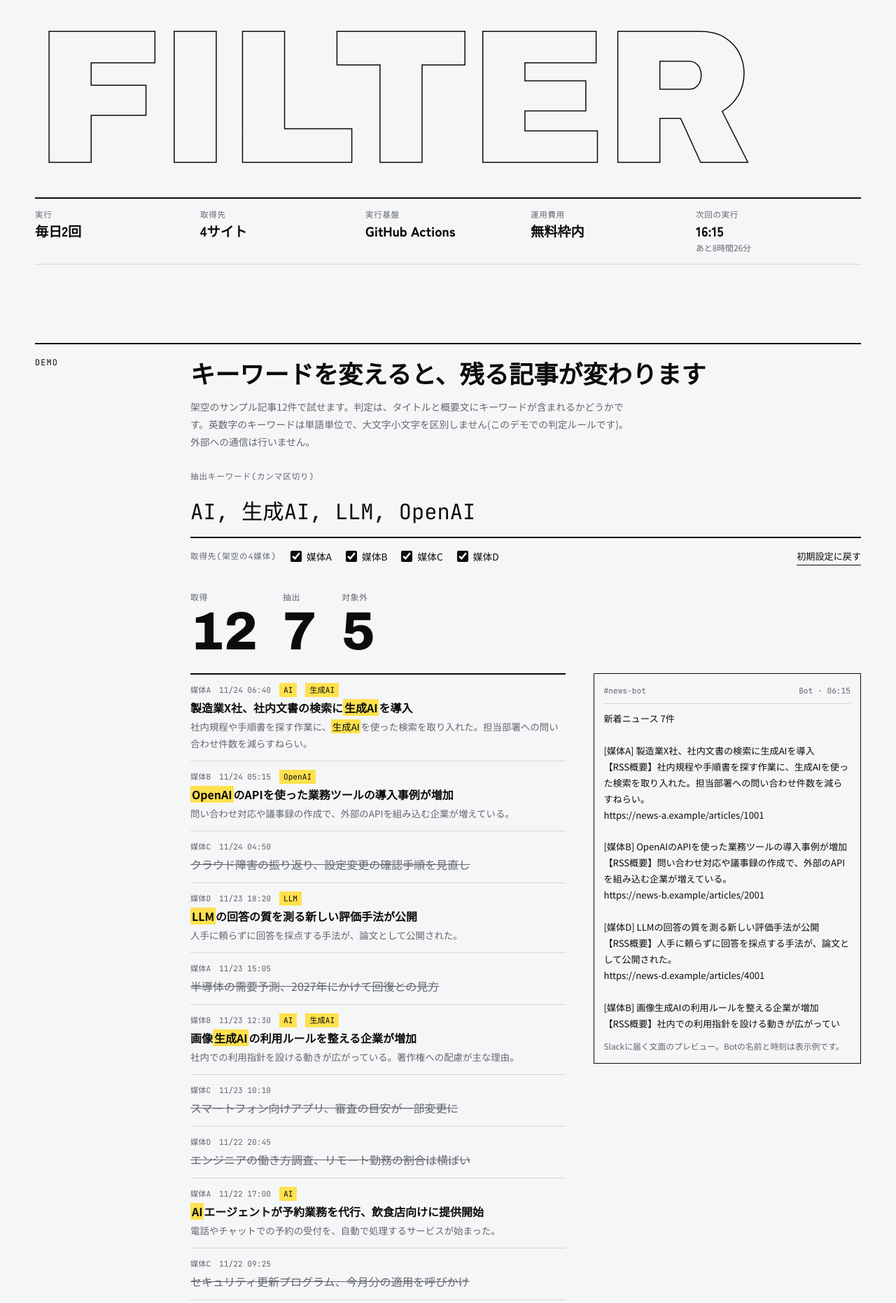
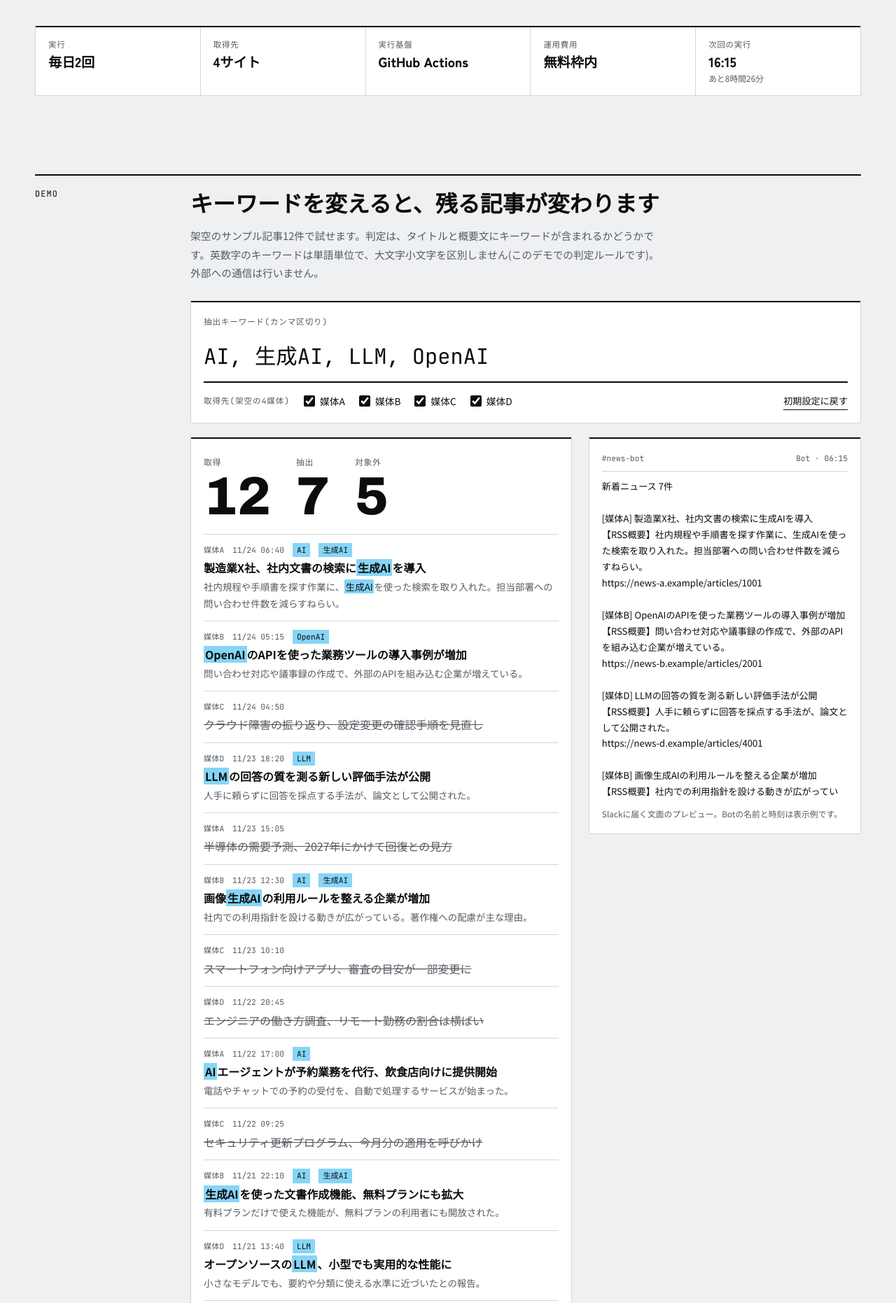
Before and after one commit to Ta-Motsu/automation-demo, a plain HTML site: page news-bot/index.html in a window 1280 px wide. Shown: the part 587-2449 px from the top of the page at 70% size. Drawn offline with Linux system fonts and the light colour scheme.

Commit message:
news-bot: light-blue highlight, panel grouping, heading fix
Co-Authored-By: Claude Sonnet 5.5 <noreply@anthropic.com>
Claude-Session: https://claude.ai/code/session_01NQxGe87jNY8w6jLxVNUyqQ

```diff
--- a/news-bot/index.html
+++ b/news-bot/index.html
@@ -12,10 +12,10 @@
 <link rel="preconnect" href="https://fonts.gstatic.com" crossorigin>
 <link rel="stylesheet" href="https://fonts.googleapis.com/css2?family=Archivo:wdth,wght@62..125,600..900&family=JetBrains+Mono:wght@400;500&family=Noto+Sans+JP:wght@400;500;700&family=Zen+Kaku+Gothic+New:wght@700;900&display=swap">
 <style>
-/* Layout: 左に小さなラベル、右に本文の2カラムの誌面。落とした見出しには取り消し線、残した見出しには蛍光ペン。蛍光ペンの黄色だけを色として使う */
+/* Layout: 左に小さなラベル、右に本文の2カラムの誌面。上端を黒い線にした白いパネルで項目をまとめる。落とした見出しには取り消し線、残した見出しには水色の蛍光ペン。水色だけを色として使う */
 :root{
-  --bg:#F5F6F7; --ink:#0B0C0E; --muted:#62666D; --rule:#D3D6DA; --field:#E9EBED;
-  --hi:#FFE14D; --hi-ink:#0B0C0E;
+  --bg:#EEF0F2; --panel:#FFFFFF; --ink:#0B0C0E; --muted:#555A61; --rule:#D3D6DA; --field:#E9EBED;
+  --hi:#86D5F7; --hi-ink:#0B0C0E;
   --f-jp:"Zen Kaku Gothic New","Noto Sans JP",system-ui,sans-serif;
   --f-body:"Noto Sans JP",system-ui,-apple-system,"Hiragino Sans","Yu Gothic",sans-serif;
   --f-en:"Archivo","Arial Narrow",Impact,sans-serif;
@@ -23,12 +23,12 @@
 }
 @media (prefers-color-scheme: dark){
   :root:not([data-theme="light"]){
-    --bg:#0C0D0F; --ink:#F1F2F3; --muted:#8D9299; --rule:#292D32; --field:#17191C;
+    --bg:#0C0D0F; --panel:#15171A; --ink:#F1F2F3; --muted:#A1A6AD; --rule:#2C3036; --field:#1D2024;
     color-scheme:dark;
   }
 }
 :root[data-theme="dark"]{
-  --bg:#0C0D0F; --ink:#F1F2F3; --muted:#8D9299; --rule:#292D32; --field:#17191C;
+  --bg:#0C0D0F; --panel:#15171A; --ink:#F1F2F3; --muted:#A1A6AD; --rule:#2C3036; --field:#1D2024;
   color-scheme:dark;
 }
 *{box-sizing:border-box}
@@ -63,11 +63,9 @@ h1 .ln:nth-child(2)>span{animation-delay:.1s}
 h1 .ln:nth-child(3)>span{animation-delay:.2s}
 h1 mark{animation:sweep .6s .75s ease-out both}
 .lead{margin-top:28px;max-width:40em;color:var(--muted)}
-.ghostwrap{overflow:hidden;margin-top:30px}
-.ghost{font-family:var(--f-en);font-stretch:62%;font-weight:900;font-size:clamp(5.5rem,24vw,17rem);line-height:.84;letter-spacing:-.01em;
-  color:transparent;-webkit-text-stroke:1.5px var(--ink);user-select:none;white-space:nowrap}
-.spec{display:grid;grid-template-columns:repeat(auto-fit,minmax(150px,1fr));border-top:2px solid var(--ink);margin-top:26px}
-.spec>div{padding:12px 16px 14px 0;border-bottom:1px solid var(--rule)}
+.panel{background:var(--panel);border:1px solid var(--rule);border-top:2px solid var(--ink);border-radius:2px;padding:18px;min-width:0}
+.spec{display:grid;grid-template-columns:repeat(5,minmax(0,1fr));gap:1px;background:var(--rule);border:1px solid var(--rule);border-top:2px solid var(--ink);border-radius:2px;margin-top:40px}
+.spec>div{background:var(--panel);padding:14px 18px 16px;min-width:0}
 .spec dt{font-size:.72rem;color:var(--muted);letter-spacing:.06em}
 .spec dd{font-family:var(--f-jp);font-weight:900;font-size:1.2rem;line-height:1.5}
 .spec dd small{display:block;font-family:var(--f-body);font-weight:400;font-size:.74rem;color:var(--muted)}
@@ -75,24 +73,24 @@ h1 mark{animation:sweep .6s .75s ease-out both}
 .sec{display:grid;grid-template-columns:minmax(0,190px) minmax(0,1fr);gap:20px 32px;border-top:2px solid var(--ink);padding-top:16px;margin-top:clamp(56px,9vw,112px)}
 .sec-label{font-family:var(--f-mono);font-size:.74rem;letter-spacing:.1em;text-transform:uppercase}
 .sec-body{min-width:0}
-h2{font-family:var(--f-jp);font-weight:900;font-size:clamp(1.3rem,3.6vw,2.2rem);line-height:1.4;text-wrap:balance}
-.sec-note{margin-top:12px;max-width:46em;color:var(--muted);font-size:.86rem}
+h2{font-family:var(--f-jp);font-weight:900;font-size:clamp(1.3rem,3.2vw,2rem);line-height:1.4;text-wrap:pretty;word-break:auto-phrase}
+.sec-note{margin-top:12px;max-width:46em;color:var(--muted);font-size:.92rem}
 .kw-label{display:block;font-family:var(--f-mono);font-size:.72rem;letter-spacing:.08em;color:var(--muted)}
 
 #kw{display:block;width:100%;margin-top:28px;padding:6px 0 8px;background:transparent;border:0;border-bottom:2px solid var(--ink);border-radius:0;
   font-family:var(--f-mono);font-size:clamp(1.15rem,3.4vw,1.9rem)}
-.kwlab{margin-top:28px}
+.controls{margin-top:26px}
 .srcrow{display:flex;flex-wrap:wrap;align-items:center;gap:8px 20px;margin-top:14px;font-size:.86rem}
 .srcrow label{display:flex;gap:7px;align-items:center}
 .srcrow input{accent-color:var(--ink);width:16px;height:16px;margin:0}
 .link{background:none;border:0;border-bottom:1px solid var(--ink);padding:0;font-size:.82rem;margin-left:auto}
 .link:hover{background:var(--hi);color:var(--hi-ink)}
 
-.count{display:flex;flex-wrap:wrap;gap:6px 36px;margin-top:30px}
+.count{display:flex;flex-wrap:wrap;gap:6px 36px;margin:0 0 16px}
 .count span{font-size:.74rem;color:var(--muted);letter-spacing:.06em}
 .count b{display:block;font-family:var(--f-en);font-stretch:62%;font-weight:800;font-size:clamp(2.8rem,9vw,4.8rem);line-height:.95;color:var(--ink);margin-top:2px}
-.demo{display:grid;grid-template-columns:minmax(0,1.4fr) minmax(0,1fr);gap:28px 40px;margin-top:22px;align-items:start}
-.wire{list-style:none;border-top:2px solid var(--ink)}
+.demo{display:grid;grid-template-columns:minmax(0,1.4fr) minmax(0,1fr);gap:20px 24px;margin-top:20px;align-items:start}
+.wire{list-style:none;border-top:1px solid var(--rule)}
 .wire li{padding:12px 0 13px;border-bottom:1px solid var(--rule)}
 .wire .meta{display:flex;flex-wrap:wrap;gap:2px 12px;align-items:center;font-family:var(--f-mono);font-size:.7rem;color:var(--muted)}
 .wire .hit{background:var(--hi);color:var(--hi-ink);padding:0 6px}
@@ -102,17 +100,17 @@ h2{font-family:var(--f-jp);font-weight:900;font-size:clamp(1.3rem,3.6vw,2.2rem);
 .wire li.off p{display:none}
 .wire mark{animation:sweep .4s ease-out both}
 .wire .empty{color:var(--muted);font-size:.9rem;padding:16px 0}
-.slack{border:1px solid var(--ink);padding:14px;min-width:0;position:sticky;top:calc(env(safe-area-inset-top,0px) + 12px)}
+.slack{position:sticky;top:calc(env(safe-area-inset-top,0px) + 12px)}
 .slack-head{display:flex;justify-content:space-between;gap:10px;font-family:var(--f-mono);font-size:.7rem;color:var(--muted);border-bottom:1px solid var(--rule);padding-bottom:8px}
 #slackMsg{white-space:pre-wrap;word-break:break-word;font-size:.82rem;line-height:1.75;margin-top:10px;max-height:460px;overflow:auto}
 .slack-foot{font-size:.74rem;color:var(--muted);margin-top:8px}
 
 ol.steps{list-style:none;display:grid;grid-template-columns:repeat(auto-fit,minmax(min(100%,200px),1fr));gap:24px;margin-top:26px;counter-reset:s}
-ol.steps li{counter-increment:s;border-top:2px solid var(--ink);padding-top:10px;min-width:0;font-size:.88rem;color:var(--muted)}
+ol.steps li{counter-increment:s;background:var(--panel);border:1px solid var(--rule);border-top:2px solid var(--ink);border-radius:2px;padding:14px 16px 16px;min-width:0;font-size:.92rem;color:var(--muted)}
 ol.steps li::before{content:counter(s,decimal-leading-zero);display:block;font-family:var(--f-en);font-stretch:62%;font-weight:800;font-size:3.2rem;line-height:1;color:var(--ink);margin-bottom:6px}
 ol.steps b{display:block;font-family:var(--f-jp);font-weight:900;font-size:1.1rem;color:var(--ink)}
 
-.clock{margin-top:56px}
+.clock{margin-top:24px}
 .clock-big{display:flex;flex-wrap:wrap;align-items:baseline;gap:4px 18px;margin-top:6px}
 .clock-big .js-at{font-family:var(--f-en);font-stretch:62%;font-weight:800;font-size:clamp(3rem,11vw,5.6rem);line-height:1}
 .clock-big .js-in{font-size:.9rem;color:var(--muted)}
@@ -129,12 +127,17 @@ ol.steps b{display:block;font-family:var(--f-jp);font-weight:900;font-size:1.1re
 
 .notes{display:grid;grid-template-columns:repeat(auto-fit,minmax(min(100%,300px),1fr));gap:28px 40px;margin-top:26px}
 .notes>div{min-width:0}
-.notes h3{font-family:var(--f-jp);font-weight:900;font-size:1.1rem;border-top:2px solid var(--ink);padding-top:10px}
+.notes h3{font-family:var(--f-jp);font-weight:900;font-size:1.1rem;margin-bottom:4px}
 .notes ul{list-style:none}
-.notes li{padding:9px 0;border-bottom:1px solid var(--rule);font-size:.9rem}
+.notes li{padding:9px 0;border-bottom:1px solid var(--rule);font-size:.92rem}
+.notes li:last-child{border-bottom:0}
 
 footer{margin-top:clamp(64px,10vw,120px);border-top:2px solid var(--ink);padding:14px 0 56px;font-family:var(--f-mono);font-size:.72rem;color:var(--muted)}
 
+@media (max-width:900px){
+  .spec{grid-template-columns:repeat(2,minmax(0,1fr))}
+  .spec>div:last-child{grid-column:1/-1}
+}
 @media (max-width:760px){
   .sec{grid-template-columns:minmax(0,1fr)}
   .demo{grid-template-columns:minmax(0,1fr)}
@@ -162,7 +165,6 @@ footer{margin-top:clamp(64px,10vw,120px);border-top:2px solid var(--ink);padding
     <span class="ln"><span>毎日2回、Slackへ。</span></span>
   </h1>
   <p class="lead">4つの技術系ニュースサイトのRSSを取得し、設定したキーワードに合う記事だけを抽出して、Slackに配信します。常時稼働のサーバーは使わず、GitHub Actionsが決まった時刻に動かしています。</p>
-  <div class="ghostwrap" aria-hidden="true"><div class="ghost">FILTER</div></div>
   <dl class="spec">
     <div><dt>実行</dt><dd>毎日2回</dd></div>
     <div><dt>取得先</dt><dd>4サイト</dd></div>
@@ -178,7 +180,8 @@ footer{margin-top:clamp(64px,10vw,120px);border-top:2px solid var(--ink);padding
     <h2>キーワードを変えると、残る記事が変わります</h2>
     <p class="sec-note">架空のサンプル記事12件で試せます。判定は、タイトルと概要文にキーワードが含まれるかどうかです。英数字のキーワードは単語単位で、大文字小文字を区別しません(このデモでの判定ルールです)。外部への通信は行いません。</p>
 
-    <label class="kw-label kwlab" for="kw">抽出キーワード(カンマ区切り)</label>
+    <div class="panel controls">
+    <label class="kw-label" for="kw">抽出キーワード(カンマ区切り)</label>
     <input type="text" id="kw" value="AI, 生成AI, LLM, OpenAI" autocomplete="off" spellcheck="false" style="margin-top:6px">
     <div class="srcrow">
       <span class="kw-label">取得先(架空の4媒体)</span>
@@ -188,16 +191,18 @@ footer{margin-top:clamp(64px,10vw,120px);border-top:2px solid var(--ink);padding
       <label><input type="checkbox" id="srcD" checked>媒体D</label>
       <button class="link" id="btnReset" type="button">初期設定に戻す</button>
     </div>
+    </div>
 
+    <div class="demo">
+    <div class="panel">
     <div class="count" aria-live="polite">
       <div><span>取得</span><b id="cFetched">0</b></div>
       <div><span>抽出</span><b id="cKept">0</b></div>
       <div><span>対象外</span><b id="cDropped">0</b></div>
     </div>
-
-    <div class="demo">
       <ul class="wire" id="artList"></ul>
-      <aside class="slack" aria-label="Slackに届く文面のプレビュー">
+    </div>
+      <aside class="panel slack" aria-label="Slackに届く文面のプレビュー">
         <div class="slack-head"><span>#news-bot</span><span>Bot · 06:15</span></div>
         <div id="slackMsg"></div>
         <p class="slack-foot">Slackに届く文面のプレビュー。Botの名前と時刻は表示例です。</p>
@@ -217,7 +222,7 @@ footer{margin-top:clamp(64px,10vw,120px);border-top:2px solid var(--ink);padding
       <li><b>配信</b>Slackに投稿します。該当記事が0件のサイトも「0件」と知らせます。決まった時刻にGitHub Actionsが自動で起動します。</li>
     </ol>
 
-    <div class="clock">
+    <div class="clock panel">
       <span class="kw-label">実行スケジュール(日本時間)</span>
       <div class="clock-big"><span class="js-at">--:--</span><span class="js-in"></span></div>
       <div class="ruler" role="img" aria-label="1日24時間の目盛り。6時15分と16時15分に実行します。">
@@ -225,7 +230,7 @@ footer{margin-top:clamp(64px,10vw,120px);border-top:2px solid var(--ink);padding
         <i class="run" style="left:26.042%"></i><i class="run" style="left:67.708%"></i><i class="now" id="nowMark"></i>
         <span class="rl" style="left:26.042%">06:15</span><span class="rl" style="left:67.708%">16:15</span>
       </div>
-      <div class="legend"><span>黄色: 自動実行の時刻</span><span>黒い線: 現在の時刻</span></div>
+      <div class="legend"><span>水色: 自動実行の時刻</span><span>黒い線: 現在の時刻</span></div>
     </div>
   </div>
 </section>
@@ -233,9 +238,9 @@ footer{margin-top:clamp(64px,10vw,120px);border-top:2px solid var(--ink);padding
 <section class="sec" id="notes">
   <div class="sec-label">Notes</div>
   <div class="sec-body">
-    <h2>無料で動かし続けるための設計と、変更できる箇所</h2>
+    <h2>無料で動かすための設計と、変更できる箇所</h2>
     <div class="notes">
-      <div>
+      <div class="panel">
         <h3>設計の考え方</h3>
         <ul>
           <li>常時稼働のサーバーを使わず、決まった時刻にだけ動く構成にして、運用費用を無料枠の範囲に収めています。</li>
@@ -245,7 +250,7 @@ footer{margin-top:clamp(64px,10vw,120px);border-top:2px solid var(--ink);padding
           <li>ソースコードは公開していません。</li>
         </ul>
       </div>
-      <div>
+      <div class="panel">
         <h3>変更できる項目</h3>
         <ul>
           <li>抽出キーワード(除外したい語の指定を含む)</li>
```
